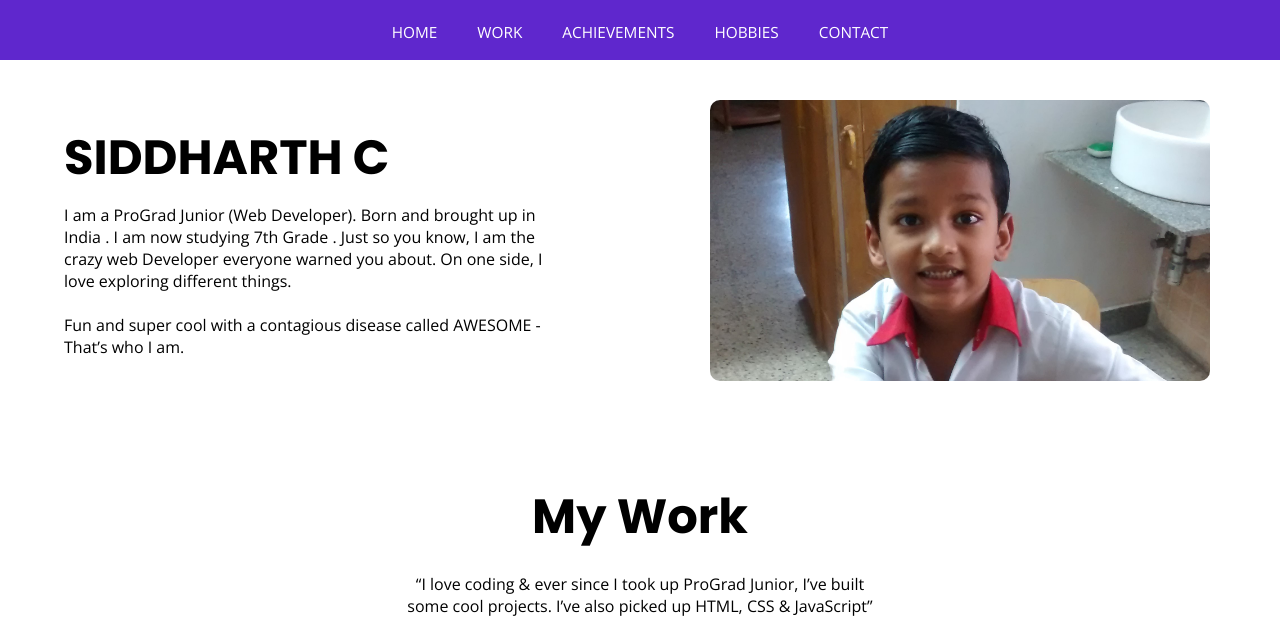
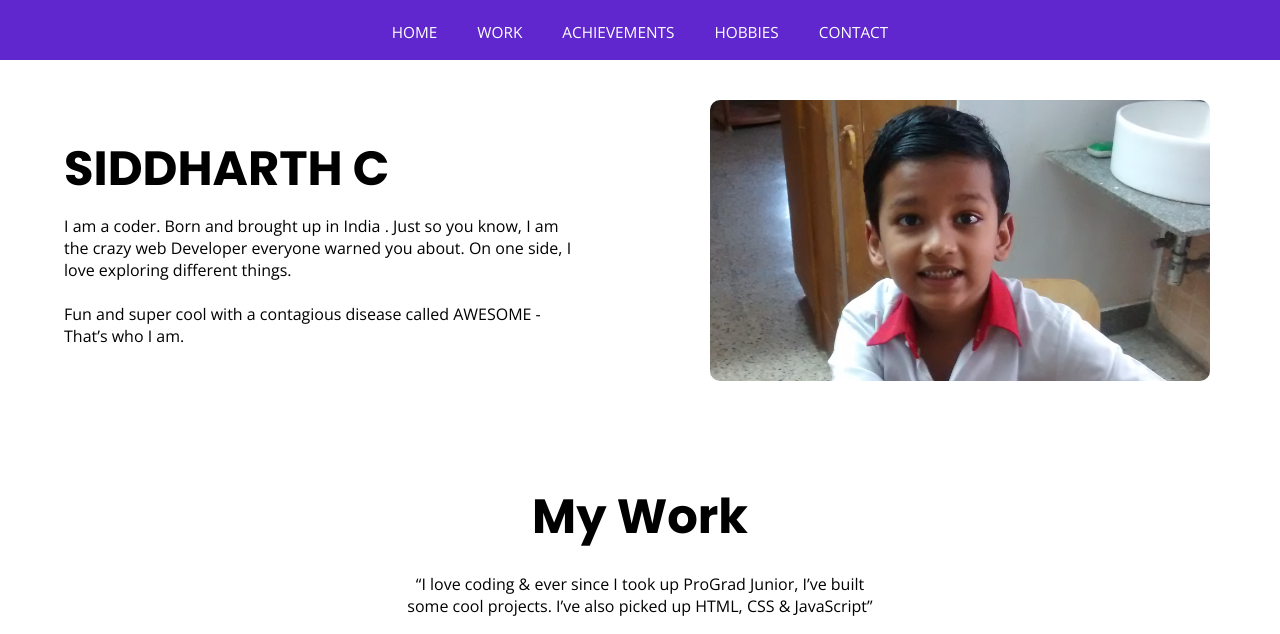
Before and after one commit to SIDDHARTH19019/My-Portfolio, a plain HTML site: page index.html in a window 1280 px wide. Shown: the top 634 px of the page. Drawn offline with nearby package versions, Linux system fonts and the light colour scheme; a script that the page names is missing.

Commit message:
Update index.html

```diff
--- a/index.html
+++ b/index.html
@@ -32,8 +32,8 @@
     <div id="home-text">
       <h1>SIDDHARTH C</h1>
       <p>
-        I am a ProGrad Junior (Web Developer). Born and brought up in India
-        . I am now studying 7th Grade . Just
+        I am a coder. Born and brought up in India
+         . Just
         so you know, I am the crazy web Developer everyone warned you about. On
         one side, I love exploring different things.
         <br />
```
